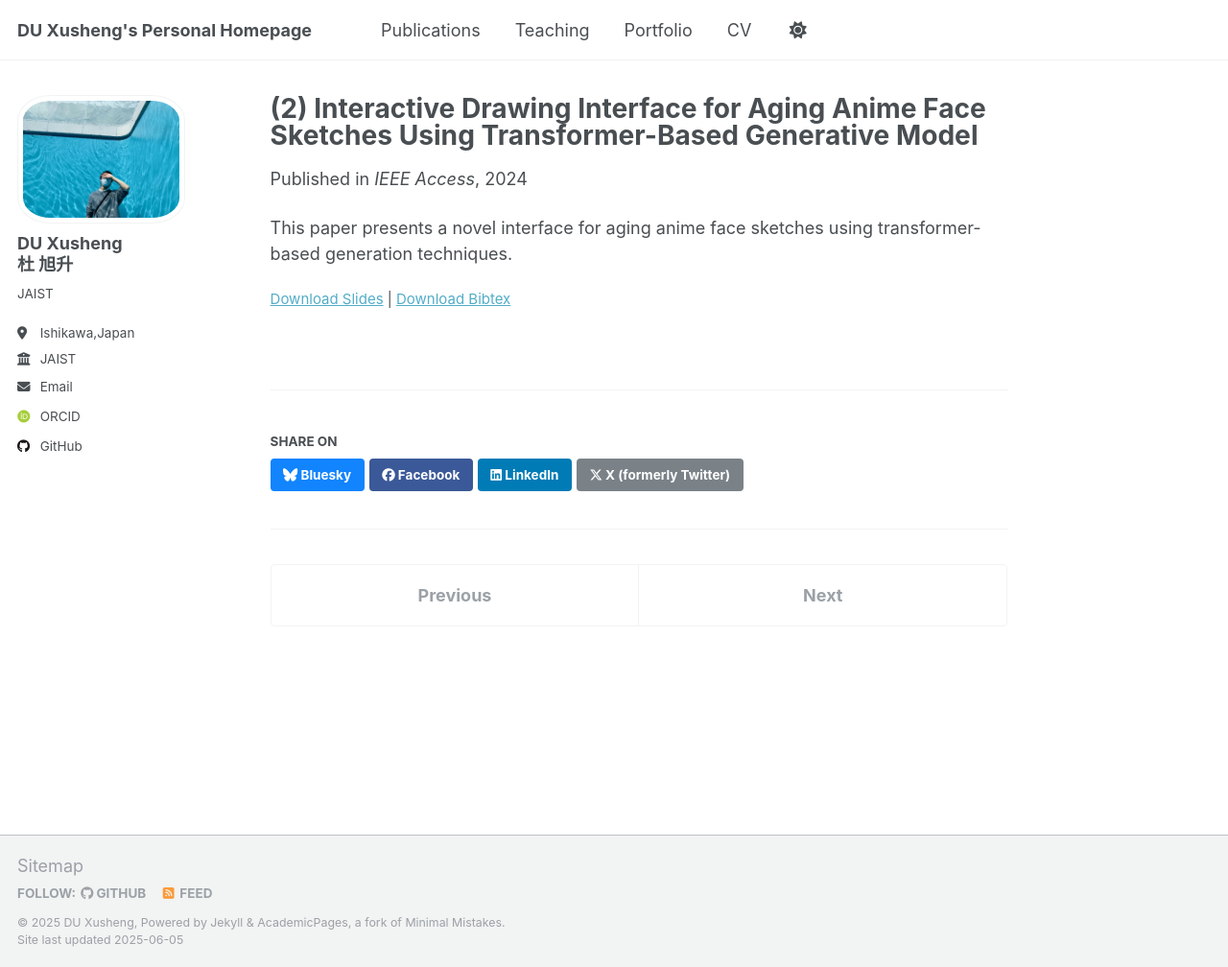
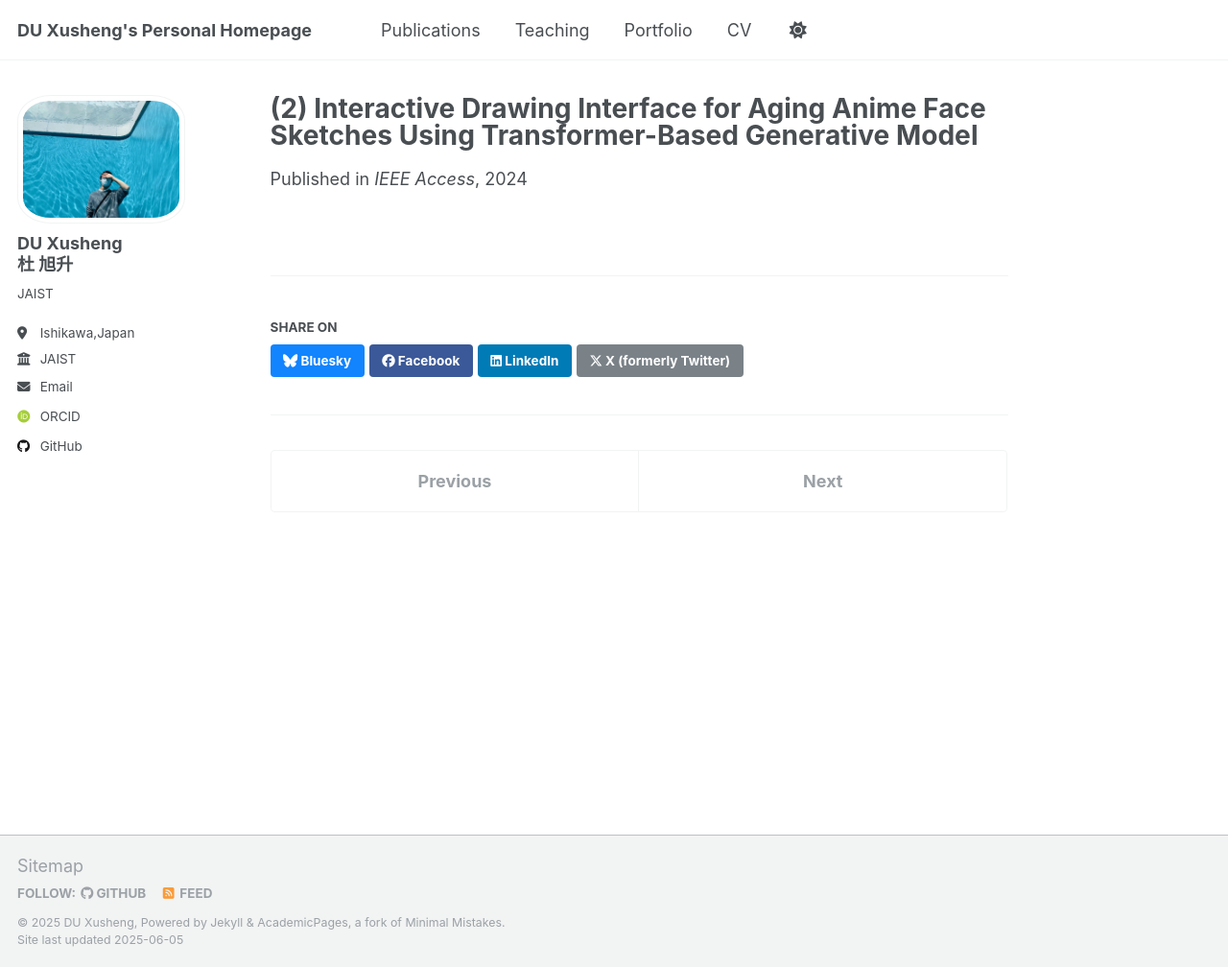
Before and after one commit to ToKyokushou/ToKyokushou.github.io, a Jekyll site: the page built from _publications/2024-01-anime-face-transformer.md, in a window 1280 px wide and 1008 px high. Shown: the whole window at 96% size. Built offline with Jekyll 4.4.1, drawn with Linux system fonts in a browser that asks for light colours; some web fonts are replaced.

Commit message:
Update 2024-01-anime-face-transformer.md

```diff
--- a/_publications/2024-01-anime-face-transformer.md
+++ b/_publications/2024-01-anime-face-transformer.md
@@ -7,8 +7,4 @@ permalink: /publication/2024-01-anime-face-transformer
 excerpt: 'A transformer-based generative framework for aging anime-style face sketches.'
 date: 2024-01-01
 venue: 'IEEE Access'
-slidesurl: ''
-paperurl: 'https://doi.org/10.1109/ACCESS.2024.3466230'
-bibtexurl: ''
 ---
-This paper presents a novel interface for aging anime face sketches using transformer-based generation techniques.
```
